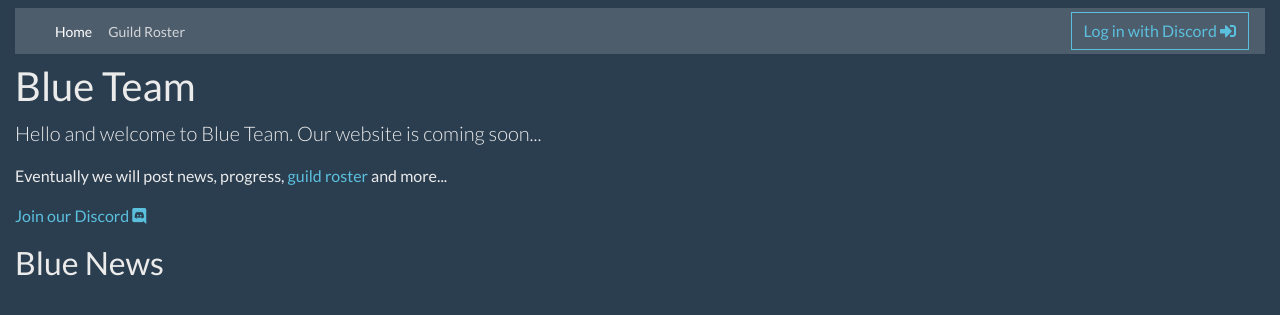
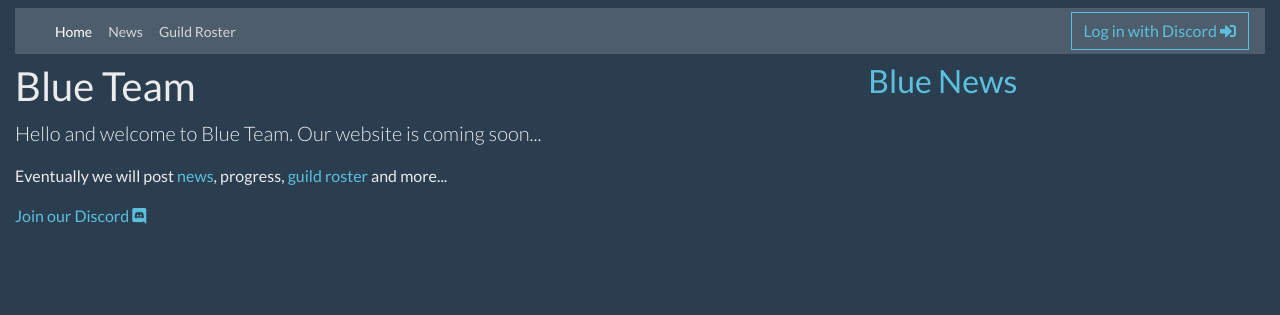
Before and after one commit to smashedr/blueteam-web, a Django app: page / in a window 1280 px wide. Shown: the top 315 px of the page. Run offline with Django 3.2, Linux system fonts and the light colour scheme; data that the repository does not hold is empty; some libraries are stand-ins or nearby versions.

Commit message:
Adding blue news

```diff
--- a/app/home/urls.py
+++ b/app/home/urls.py
@@ -6,6 +6,7 @@ app_name = 'home'
 
 urlpatterns = [
     path('', views.home_view, name='index'),
+    path('news/', views.news_view, name='news'),
     path('roster/', views.roster_view, name='roster'),
     path('profile/', views.profile_view, name='profile'),
 ]
--- a/app/home/views.py
+++ b/app/home/views.py
@@ -26,9 +26,15 @@ def home_view(request):
     else:
         blue_profile = {}
 
-    blue_news = BlueNews.objects.all().order_by('-pk')
+    blue_news = BlueNews.objects.all().order_by('-pk')[:4]
     data = {'blue_profile': blue_profile, 'blue_news': blue_news}
     return render(request, 'home.html', data)
+
+
+def news_view(request):
+    # View: /roster/
+    blue_news = BlueNews.objects.all().order_by('-pk')[:30]
+    return render(request, 'news.html', {'blue_news': blue_news})
 
 
 def roster_view(request):
--- a/app/templates/home.html
+++ b/app/templates/home.html
@@ -7,7 +7,7 @@
 
 {% block body %}
     <div class="row mt-2">
-        <div class="col">
+        <div class="col-md-8">
 
             <h1>Blue Team</h1>
 
@@ -36,15 +36,17 @@
 
                 {% endif %}
 
-                <p>Eventually we will post news, progress, <a class="text-info" href="{% url 'home:roster' %}">guild roster</a> and more...</p>
+                <p>Eventually we will post <a class="text-info" href="{% url 'home:news' %}">news</a>, progress, <a class="text-info" href="{% url 'home:roster' %}">guild roster</a> and more...</p>
 
             {% endif %}
             {# Everyone #}
             <p><a class="text-info" href="{% get_config "BLUE_DISCORD_URL" %}">Join our Discord <i class="fab fa-discord"></i></a></p>
 
-            <h2>Blue News</h2>
+        </div>
+        <div class="col-md-4">
+            <h2><a class="text-info" href="{% url 'home:news' %}">Blue News</a></h2>
             {% for news in blue_news %}
-                {% include 'include/news-home.html' with news=news %}
+                {% include 'include/news.html' with news=news %}
                 <br>
             {% endfor %}
 
--- a/app/templates/main.html
+++ b/app/templates/main.html
@@ -43,6 +43,9 @@
                 <ul class="navbar-nav mr-auto">
                     <li class="nav-item {% block home_active %}{% endblock %}">
                         <a class="nav-link" href="{% url 'home:index' %}">Home</a>
+                    </li>
+                    <li class="nav-item {% block news_active %}{% endblock %}">
+                        <a class="nav-link" href="{% url 'home:news' %}">News</a>
                     </li>
                     <li class="nav-item {% block roster_active %}{% endblock %}">
                         <a class="nav-link" href="{% url 'home:roster' %}">Guild Roster</a>
```
Also changed, not shown: app/templates/news.html (added, +21 -0 lines), app/templates/include/news.html (renamed from app/templates/include/news-home.html).
